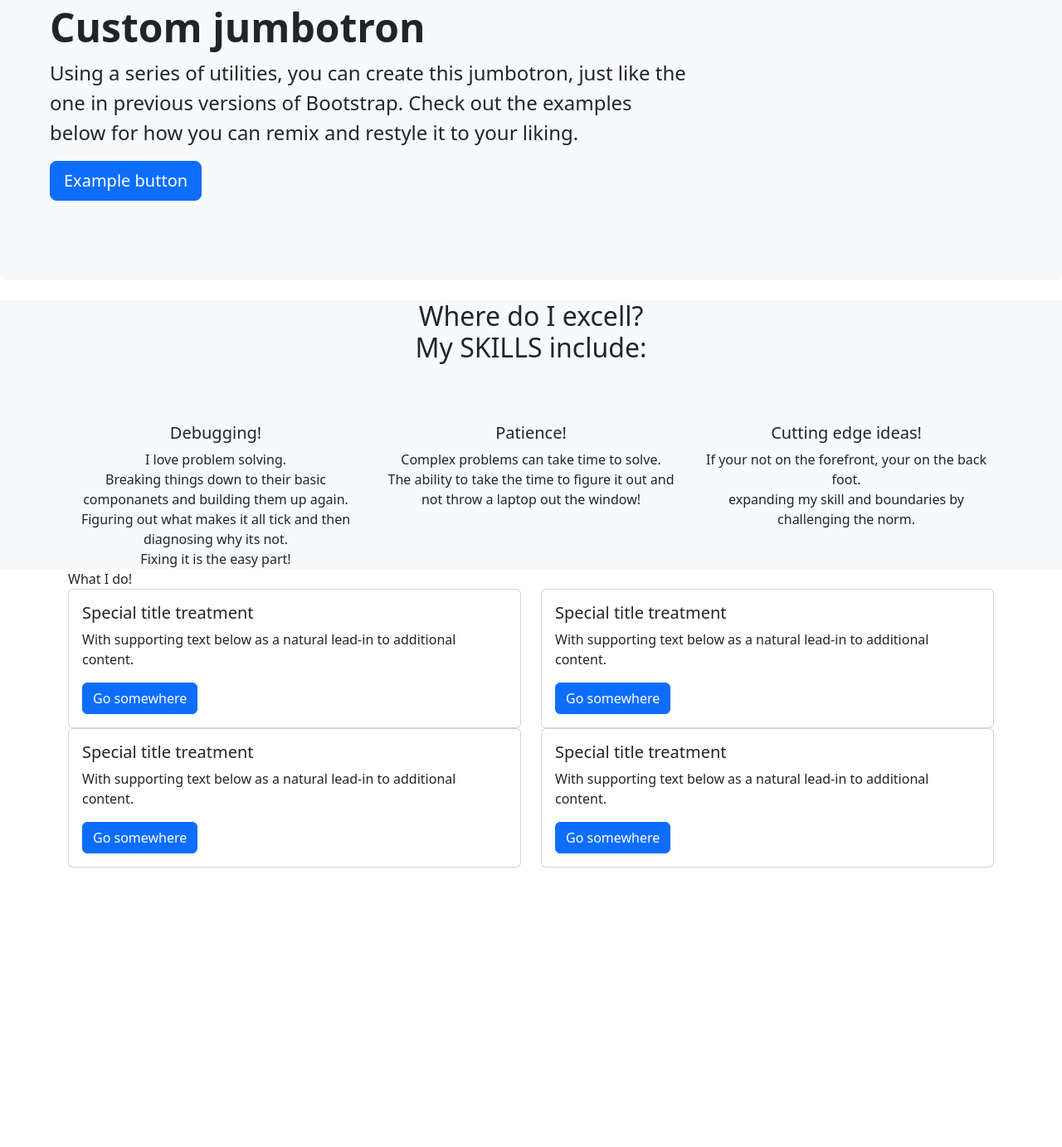
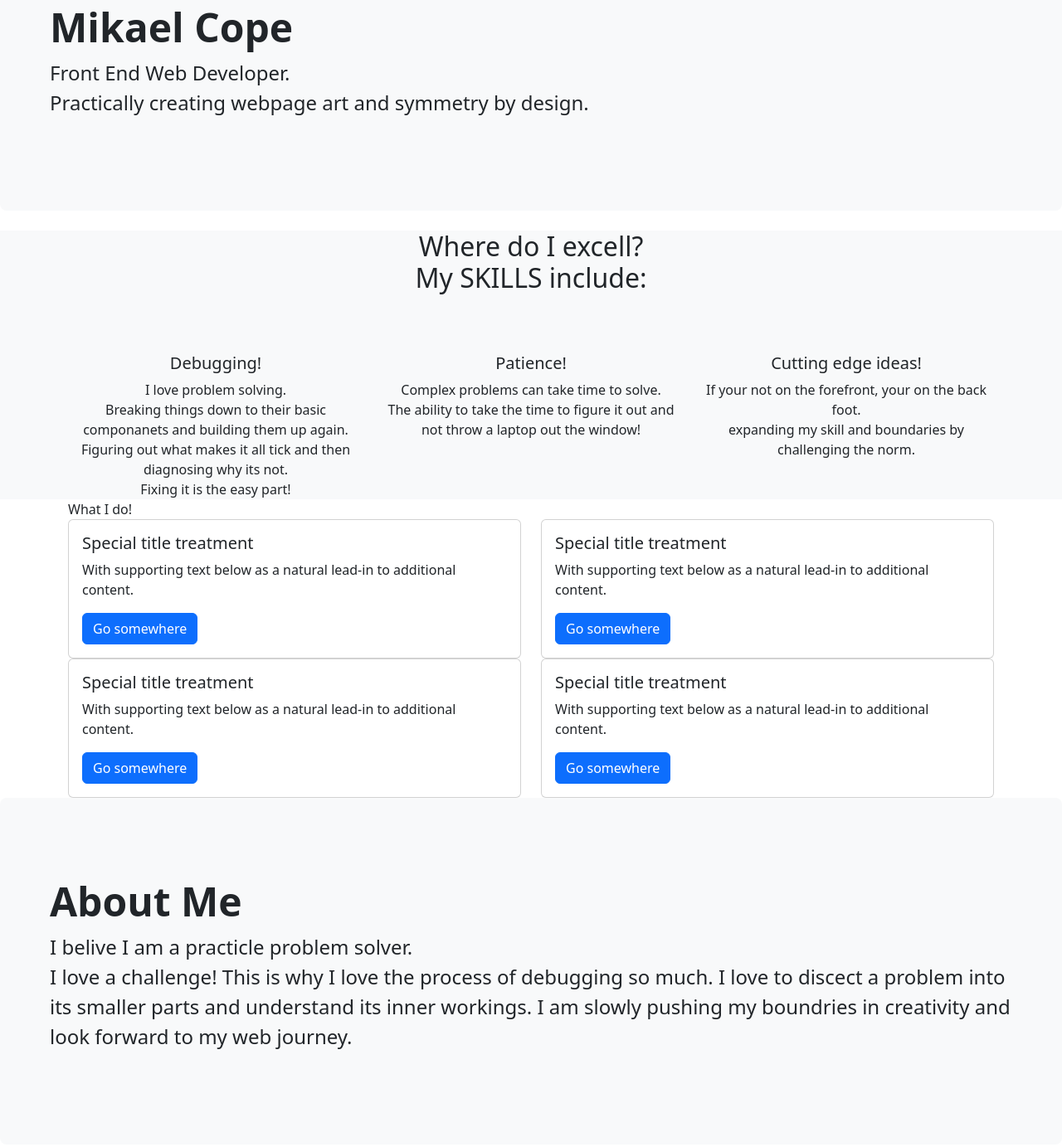
Before and after one commit to Mikaelcope/Bootstrap-Portfolio, a plain HTML site: page index.html in a window 1280 px wide. Shown: the part 148-1531 px from the top of the page at 83% size. Before the commit the page ends 1194 px from the top, so only its background shows below. Drawn offline with nearby package versions, Linux system fonts and the light colour scheme.

```diff
--- a/index.html
+++ b/index.html
@@ -46,9 +46,8 @@
       <!-- Hero Section -->
       <div class="p-5 mb-4 bg-body-tertiary rounded-3">
         <div class="container-fluid py-5">
-          <h1 class="display-5 fw-bold">Custom jumbotron</h1>
-          <p class="col-md-8 fs-4">Using a series of utilities, you can create this jumbotron, just like the one in previous versions of Bootstrap. Check out the examples below for how you can remix and restyle it to your liking.</p>
-          <button class="btn btn-primary btn-lg" type="button">Example button</button>
+          <h1 class="display-5 fw-bold">Mikael Cope</h1>
+          <p class="col-md-8 fs-4"> Front End Web Developer. <br> Practically creating webpage art and symmetry by design.</p>
         </div>
       </div>
 
@@ -129,6 +128,14 @@
             </div>
           </div>
       </Main>
+      <div class="p-5 mb-4 bg-body-tertiary rounded-3 rockBackground">
+        <div class="container-fluid py-5 jumboCopy">
+          <h1 class="display-5 fw-bold">About Me</h1>
+          <p class="col-md-12 fs-4">I belive I am a practicle problem solver.  <br>I love a challenge!
+            This is why I love the process of debugging so much. I love to discect a problem into its smaller parts and understand its inner workings.
+            I am slowly pushing my boundries in creativity and look forward to my web journey.</p>
+        </div>
+      </div>
 
     <script src="https://cdn.jsdelivr.net/npm/@popperjs/core@2.11.7/dist/umd/popper.min.js" integrity="sha384-zYPOMqeu1DAVkHiLqWBUTcbYfZ8osu1Nd6Z89ify25QV9guujx43ITvfi12/QExE" crossorigin="anonymous"></script>
     <script src="https://cdn.jsdelivr.net/npm/bootstrap@5.3.0-alpha3/dist/js/bootstrap.min.js" integrity="sha384-Y4oOpwW3duJdCWv5ly8SCFYWqFDsfob/3GkgExXKV4idmbt98QcxXYs9UoXAB7BZ" crossorigin="anonymous"></script>
```
